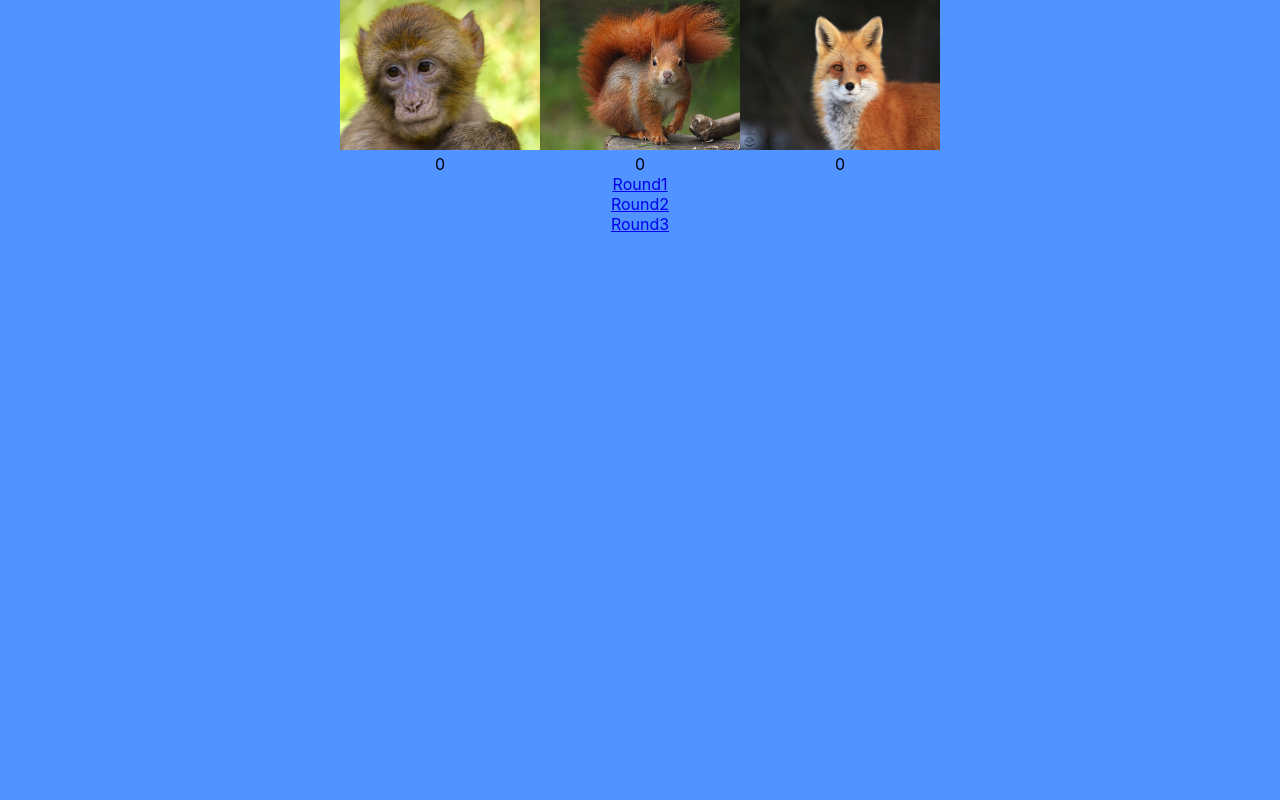
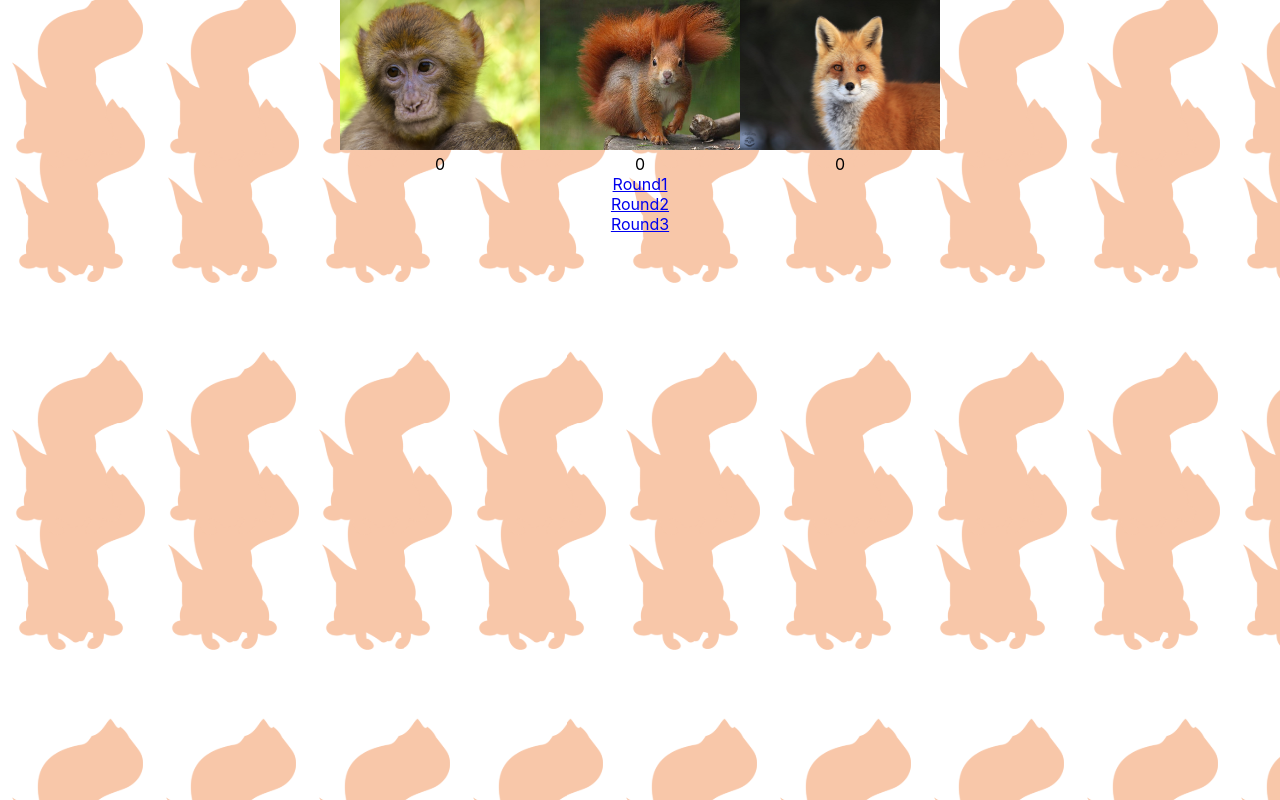
Before and after one commit to PashkaKra/ugadai-melodiyu-client, a React (Create React App) app: page / in a window 1280 px wide. Built offline with nearby package versions, Linux system fonts and the light colour scheme.

Commit message:
Изменение фона

```diff
--- a/src/App.css
+++ b/src/App.css
@@ -1,7 +1,3 @@
-body{
-    background-color: #5294ff;
-}
-
 .App {
   text-align: center;
 }
--- a/src/index.css
+++ b/src/index.css
@@ -1,5 +1,9 @@
 body {
   margin: 0;
+  background-color: white;
+  background-image: url("./background.svg"), url("./background.svg");
+  background-size: 12%;
+  background-position: 0 86%, 27.5% 0;
   font-family: -apple-system, BlinkMacSystemFont, 'Segoe UI', 'Roboto', 'Oxygen',
     'Ubuntu', 'Cantarell', 'Fira Sans', 'Droid Sans', 'Helvetica Neue',
     sans-serif;
```
Also changed, not shown: src/background.svg (added).
